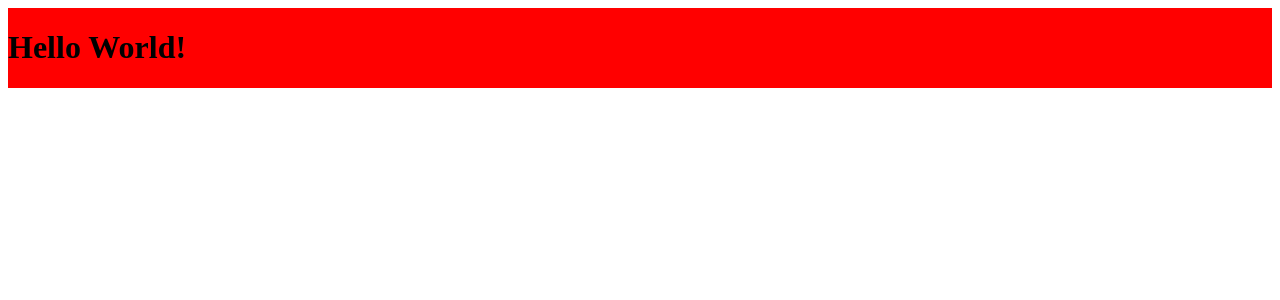
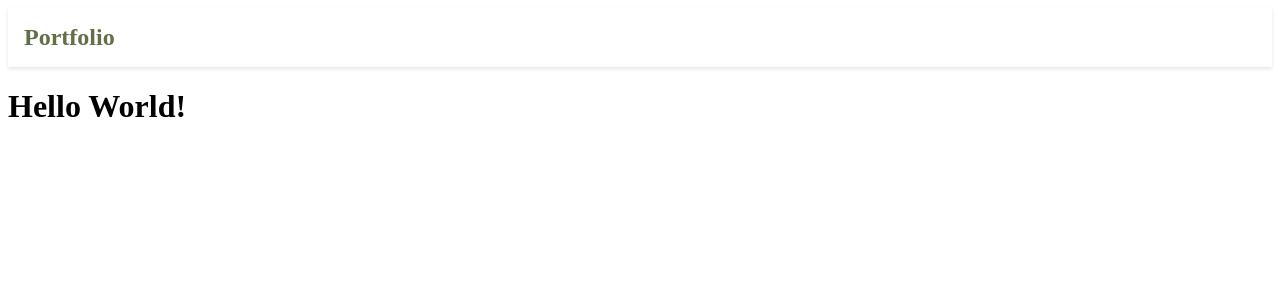
Before and after one commit to Fluffik3666/Portfolio, a Flask app: page / in a window 1280 px wide. Shown: the top 300 px of the page. Run offline with Flask 3, Linux system fonts and the light colour scheme.

Commit message:
Added some css

```diff
--- a/src/main.py
+++ b/src/main.py
@@ -1,3 +1,9 @@
+
+# TODO
+# Make the style floting black card dark mode shaow rounded corner
+# Finish css and html
+# Add section smooth scrolling
+
 from flask import Flask, send_from_directory, render_template
 
 app = Flask(__name__, template_folder='../src/templates', static_folder='../src/static')
--- a/src/static/css/index.css
+++ b/src/static/css/index.css
@@ -1,4 +1,25 @@
+:root {
+    --primary-color: #626F47;
+    --secondary-color: #A4B465;
+    --background-color: #FEFAE0;
+    --text-color: #212529;
+    --accent-color: #FFCF50;
+}
+
+
 .container {
     display: flex;
-    background-color: red;
 }
+
+.navbar {
+    background-color: white;
+    box-shadow: 0 2px 4px rgba(0,0,0,0.1);
+    padding: 1rem;
+}
+
+.navbar-brand a {
+    color: var(--primary-color);
+    text-decoration: none;
+    font-size: 1.5rem;
+    font-weight: bold;
+}
--- a/src/templates/index.html
+++ b/src/templates/index.html
@@ -7,6 +7,13 @@
     <title>My Portfolio</title>
 </head>
 <body>
+    <nav class="navbar">
+        <div class="navbar-brand">
+            <a>Portfolio</a>
+        </div>
+    </nav>
+
+
     <div class="container">
         <h1>Hello World!</h1>
     </div>
```
